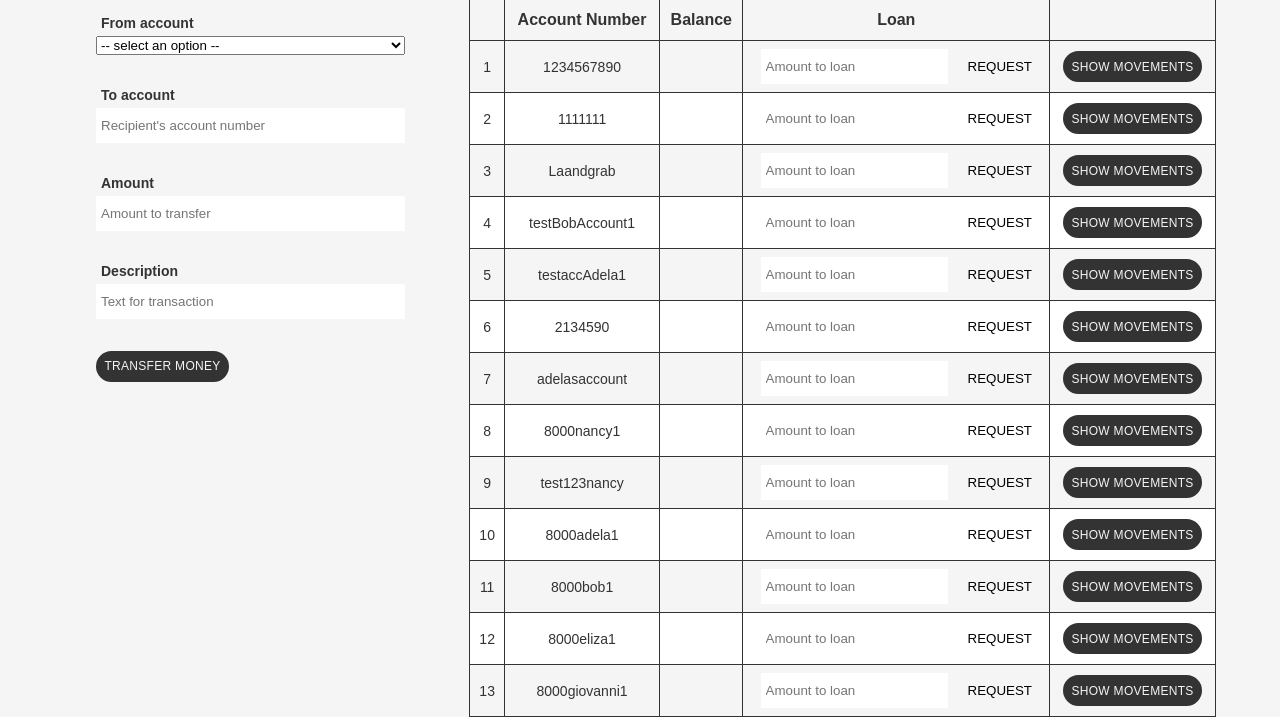
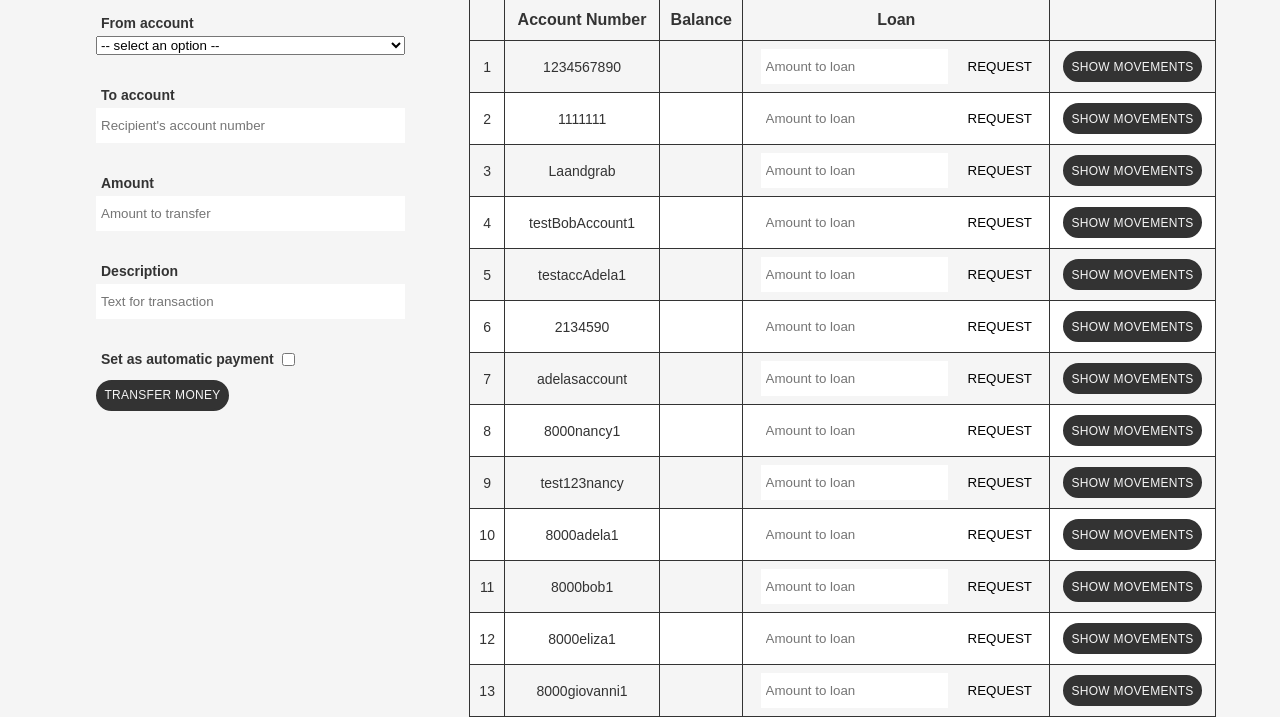
Before and after one commit to zuzanatrembulakova/bank_project, a Django app: template bank_app/templates/bank_app/index.html in a window 1280 px wide. Shown: the part 265-982 px from the top of the page. Run offline with Django 4.2, Linux system fonts and the light colour scheme; the template is opened without the code that fills it: values that come from a table or form of the project are taken from there, others are empty; a user stored in the database is signed in; data comes from the database, SQL or seed files in the repository; some libraries are stand-ins or nearby versions.

Commit message:
html automatic payment

```diff
--- a/bank_app/static/css/style.css
+++ b/bank_app/static/css/style.css
@@ -143,7 +143,7 @@
     margin: 2rem 0;
 }
 
-.main > section:first-child h3{
+.main > section:first-child h3, #automatic_payment h3{
     margin-left: 2rem;
 }
 
@@ -151,6 +151,35 @@
     display: flex;
     flex-direction: column;
     margin: 2rem 2rem;
+}
+
+#automatic_payment_wrapper.form_item_wrapper{
+    flex-direction: row;
+    align-content: center;
+    align-items: center;
+    margin-bottom: .5rem;
+}
+#aut_payment_check{
+    cursor: pointer;
+    margin-left: .5rem;
+    margin-bottom: 3.5px;
+}
+#automatic_payment_details{
+    display: none;
+}
+#automatic_payment_details .form_item_wrapper{
+    margin-top: .5rem;
+    flex-direction: row;
+    align-items: center;
+    justify-content: space-between;
+}
+#automatic_payment_details .form_item_wrapper input{
+    width: 100px;
+    text-align: center;
+    padding: 5px ;
+}
+#automatic_payment_details .form_item_wrapper select{
+    width: 150px;
 }
 
 .login_section .form_item_wrapper{
@@ -178,7 +207,7 @@
     outline: none;
 }
 
-.main > section:first-child .btn{
+.main > section:first-child .btn, #automatic_payment .btn{
     margin-left: 2rem;
 }
 
--- a/bank_app/static/script/script.js
+++ b/bank_app/static/script/script.js
@@ -12,3 +12,13 @@
 function closeModal(id){
     one('#modal_' + id).style.display = 'none'
 }
+
+function showAutomaticPayment() {
+    let checkBox = one("#aut_payment_check");
+    let details = one("#automatic_payment_details");
+    if (checkBox.checked == true){
+      details.style.display = "block";
+    } else {
+       details.style.display = "none";
+    }
+  }
--- a/bank_app/templates/bank_app/index.html
+++ b/bank_app/templates/bank_app/index.html
@@ -126,6 +126,21 @@
 						<label>Description</label>
 						<input type="text" name="description" placeholder="Text for transaction">
 					</div>
+					<div id="automatic_payment_wrapper" class="form_item_wrapper">
+						<label>Set as automatic payment</label>
+						<input type="checkbox" id="aut_payment_check" onclick="showAutomaticPayment()">
+					</div>
+					<div id="automatic_payment_details">
+						<div class="form_item_wrapper">
+							<label>Repeat every</label>
+							<input type="number" name="repeat_number" value="1" min="1" max="59">
+							<select name="repeat_time">
+								<option value="second">Second</option>
+								<option value="minute">Minute</option>
+								<option value="hour">Hour</option>
+							</select>
+						</div>
+					</div>
 					<button formaction="{% url 'bank_app:transfer_money' %}" class="btn">Transfer Money</button>
 				</form>
 			</section>
```
